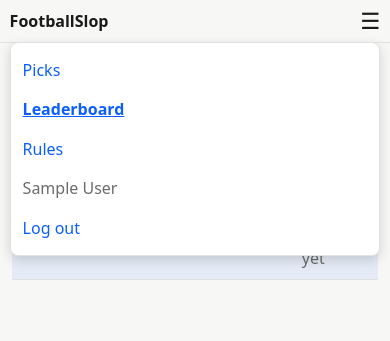
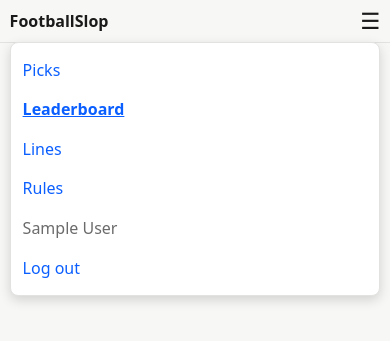
Before and after one commit to mattdaniel7578/FootballSlop, a Flask app: page /leaderboard in a window 390 px wide, after a click that opens the changed part. Shown: the top 341 px of the page. Run offline with Flask 3, Linux system fonts and the light colour scheme; the visitor is signed in with stand-in values (Sample User, id 1); data comes from the database, SQL or seed files in the repository; data that the repository does not hold is empty.

Commit message:
Add public Lines tab; simplify leaderboard rank column
- New /lines tab, visible to any logged-in user (not admin-gated),
  listing every game for a selectable week with its current/final
  line and one of three states: "Snapped <day/time> ET" once the
  automated freeze has recorded a moment, "Manual" for a game that's
  locked but was never run through that automated flow (e.g. the
  Patriots/Seahawks opener, set directly before this tracking
  existed), or "Live (Snaps <date> <time> ET)" showing exactly when
  a still-updating line will freeze.
- Moved this out of the admin participation page entirely, since
  it's no longer admin-only content.
- Leaderboard: gave "Pos" its own wider column instead of sharing
  one with "%", and an explicit narrower width for "Record" (which
  had room to spare) — fixes Pos wrapping to multiple lines on
  mobile. Removed the circular badge and gold first-place styling
  in favor of plain, smaller text.

Co-Authored-By: Claude Sonnet 5 <noreply@anthropic.com>
Claude-Session: https://claude.ai/code/session_01N5XKQ22gDX2uWdULzrE5VD

```diff
--- a/app.py
+++ b/app.py
@@ -25,11 +25,13 @@ def create_app():
 
     import auth
     import main
-    from models import User, short_team_name
+    from models import User, compute_snap_at, format_snap_eta, short_team_name
 
     app.register_blueprint(auth.bp)
     app.register_blueprint(main.bp)
     app.jinja_env.filters["short_team"] = short_team_name
+    app.jinja_env.filters["snap_eta"] = format_snap_eta
+    app.jinja_env.globals["compute_snap_at"] = compute_snap_at
 
     @login_manager.user_loader
     def load_user(user_id):
--- a/main.py
+++ b/main.py
@@ -215,6 +215,31 @@ def leaderboard():
     return render_template("leaderboard.html", records=records)
 
 
+@bp.route("/lines")
+@login_required
+def lines():
+    season = current_season()
+    weeks = []
+    week = None
+    games = []
+
+    if season is not None:
+        week_cap = current_week(season)
+        weeks = [
+            w
+            for (w,) in db.session.query(Game.week)
+            .filter(Game.season == season, Game.week <= week_cap)
+            .distinct()
+            .order_by(Game.week)
+            .all()
+        ]
+        requested_week = request.args.get("week", type=int)
+        week = requested_week if requested_week in weeks else week_cap
+        games = Game.query.filter_by(season=season, week=week).order_by(Game.kickoff_at).all()
+
+    return render_template("lines.html", games=games, season=season, week=week, weeks=weeks)
+
+
 @bp.route("/admin/participation")
 @login_required
 def admin_participation():
@@ -224,6 +249,7 @@ def admin_participation():
     weeks = []
     week = None
     groups = []
+    games = []
 
     if season is not None:
         week_cap = current_week(season)
--- a/models.py
+++ b/models.py
@@ -62,6 +62,15 @@ def compute_snap_at(kickoff_et):
         saturday = kickoff_et.date() - timedelta(days=days_back)
         return datetime.combine(saturday, time(13, 0))
     return kickoff_et - timedelta(hours=24)
+
+
+def format_snap_eta(dt):
+    """datetime(2026, 9, 11, 14, 0) -> "9/11 2 pm" — compact, no leading
+    zeros, minutes only shown when non-zero."""
+    hour12 = dt.hour % 12 or 12
+    ampm = "am" if dt.hour < 12 else "pm"
+    minute_part = f":{dt.minute:02d}" if dt.minute else ""
+    return f"{dt.month}/{dt.day} {hour12}{minute_part} {ampm}"
 
 
 class User(UserMixin, db.Model):
--- a/static/style.css
+++ b/static/style.css
@@ -347,34 +347,30 @@ nav a.active {
   background: color-mix(in srgb, var(--accent) 8%, transparent);
 }
 
+.rank-col {
+  text-align: center;
+  width: 14%;
+}
+
 .position-col {
   text-align: center;
-  width: 9%;
+  width: 8%;
+}
+
+.record-col {
+  width: 14%;
 }
 
 .player-col {
-  width: 34%;
+  width: 30%;
   white-space: nowrap;
   overflow: hidden;
   text-overflow: ellipsis;
 }
 
 .position-badge {
-  display: inline-flex;
-  align-items: center;
-  justify-content: center;
-  min-width: 1.75rem;
-  height: 1.75rem;
-  border-radius: 50%;
-  background: var(--bg);
-  border: 1px solid var(--border);
   font-weight: 700;
-}
-
-.position-badge.position-first {
-  background: #f5c518;
-  border-color: #f5c518;
-  color: #1a1a1a;
+  font-size: 0.8em;
 }
 
 .picks-toggle summary {
@@ -519,12 +515,21 @@ nav a.active {
     padding: 0.5rem 0.35rem;
   }
 
+  .rank-col {
+    width: 18%;
+  }
+
   .position-col {
     width: 8%;
   }
 
+  .record-col {
+    width: 12%;
+    font-size: 0.85em;
+  }
+
   .player-col {
-    width: 38%;
+    width: 32%;
     font-size: 0.85em;
   }
 }
--- a/templates/base.html
+++ b/templates/base.html
@@ -10,6 +10,7 @@
   {% macro nav_links() %}
     <a href="{{ url_for('main.index') }}" class="{{ 'active' if request.endpoint == 'main.index' else '' }}">Picks</a>
     <a href="{{ url_for('main.leaderboard') }}" class="{{ 'active' if request.endpoint == 'main.leaderboard' else '' }}">Leaderboard</a>
+    <a href="{{ url_for('main.lines') }}" class="{{ 'active' if request.endpoint == 'main.lines' else '' }}">Lines</a>
     <a href="{{ url_for('main.rules') }}" class="{{ 'active' if request.endpoint == 'main.rules' else '' }}">Rules</a>
     {% if current_user.is_admin() %}
       <a href="{{ url_for('main.admin_participation') }}" class="{{ 'active' if request.endpoint == 'main.admin_participation' else '' }}">Admin</a>
--- a/templates/leaderboard.html
+++ b/templates/leaderboard.html
@@ -10,9 +10,9 @@
     <table class="data-table leaderboard-table">
       <thead>
         <tr>
-          <th class="position-col">Pos</th>
+          <th class="rank-col">Pos</th>
           <th class="player-col">Player</th>
-          <th>Record</th>
+          <th class="record-col">Record</th>
           <th class="position-col">%</th>
           <th>Picks</th>
         </tr>
@@ -20,9 +20,9 @@
       <tbody>
         {% for r in records %}
           <tr class="lb-row {{ 'my-row' if r.user.id == current_user.id }}">
-            <td class="position-col"><span class="position-badge {{ 'position-first' if r.position == 1 }}">{{ r.position }}</span></td>
+            <td class="rank-col"><span class="position-badge">{{ r.position }}</span></td>
             <td class="player-col">{{ r.user.name }}</td>
-            <td>{{ r.wins }}-{{ r.losses }}-{{ r.ties }}</td>
+            <td class="record-col">{{ r.wins }}-{{ r.losses }}-{{ r.ties }}</td>
             <td class="position-col">{{ "%d%%" | format(r.pct) if r.pct is not none else "—" }}</td>
             <td>
               {% if r.picks %}
```
Also changed, not shown: templates/lines.html (added, +44 -0 lines).
